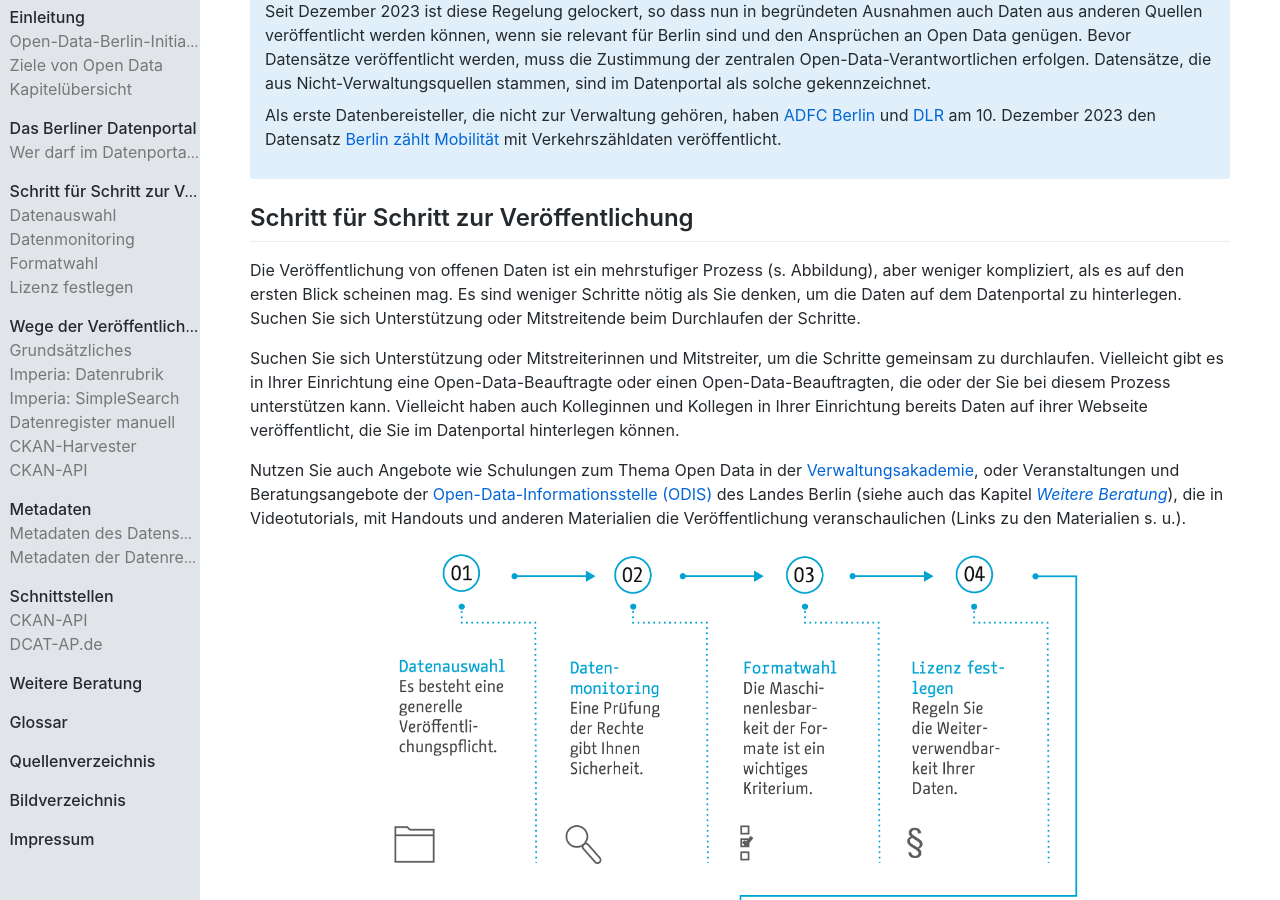
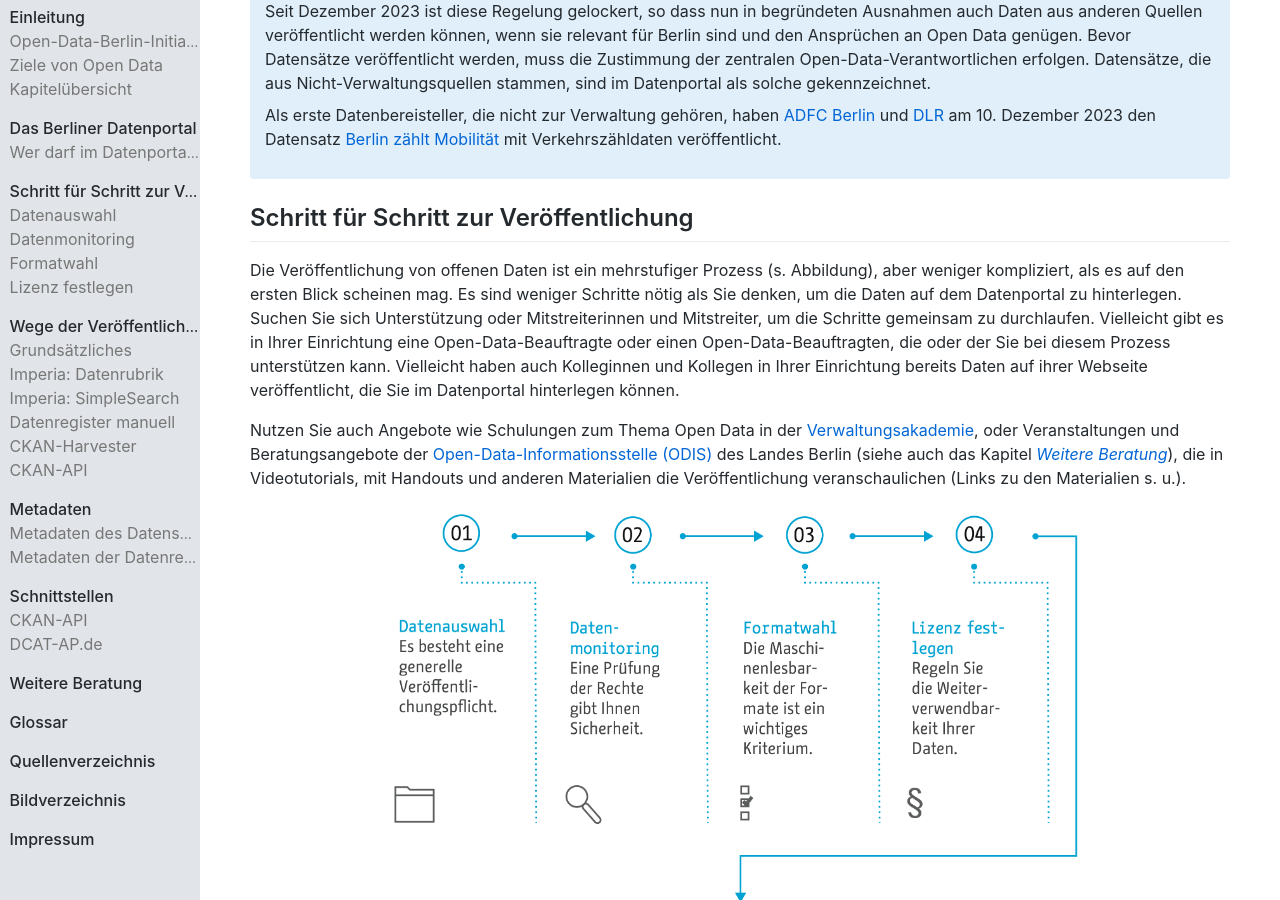
Before and after one commit to berlinonline/open-data-handbuch, a Jekyll site: the page built from index.md, in a window 1280 px wide and 900 px high, scrolled down 5295 px. Built offline with Jekyll 4.4.1, drawn with Linux system fonts in a browser that asks for light colours; our own code applies the rules of GitHub Pages for plain Markdown files; comment, search, counter and statistics services are not loaded.

Commit message:
make small fixes

```diff
--- a/index.md
+++ b/index.md
@@ -132,8 +132,6 @@ Als erste Datenbereisteller, die nicht zur Verwaltung gehören, haben [ADFC Berl
 
 Die Veröffentlichung von offenen Daten ist ein mehrstufiger Prozess (s. Abbildung), aber weniger kompliziert, als es auf den ersten Blick scheinen mag.
 Es sind weniger Schritte nötig als Sie denken, um die Daten auf dem Datenportal zu hinterlegen.
-Suchen Sie sich Unterstützung oder Mitstreitende beim Durchlaufen der Schritte.
-
 Suchen Sie sich Unterstützung oder Mitstreiterinnen und Mitstreiter, um die Schritte gemeinsam zu durchlaufen.
 Vielleicht gibt es in Ihrer Einrichtung eine Open-Data-Beauftragte oder einen Open-Data-Beauftragten, die oder der Sie bei diesem Prozess unterstützen kann.
 Vielleicht haben auch Kolleginnen und Kollegen in Ihrer Einrichtung bereits Daten auf ihrer Webseite veröffentlicht, die Sie im Datenportal hinterlegen können.
```
Also changed, not shown: handreichung_opendata.md (+1 -3 lines).
